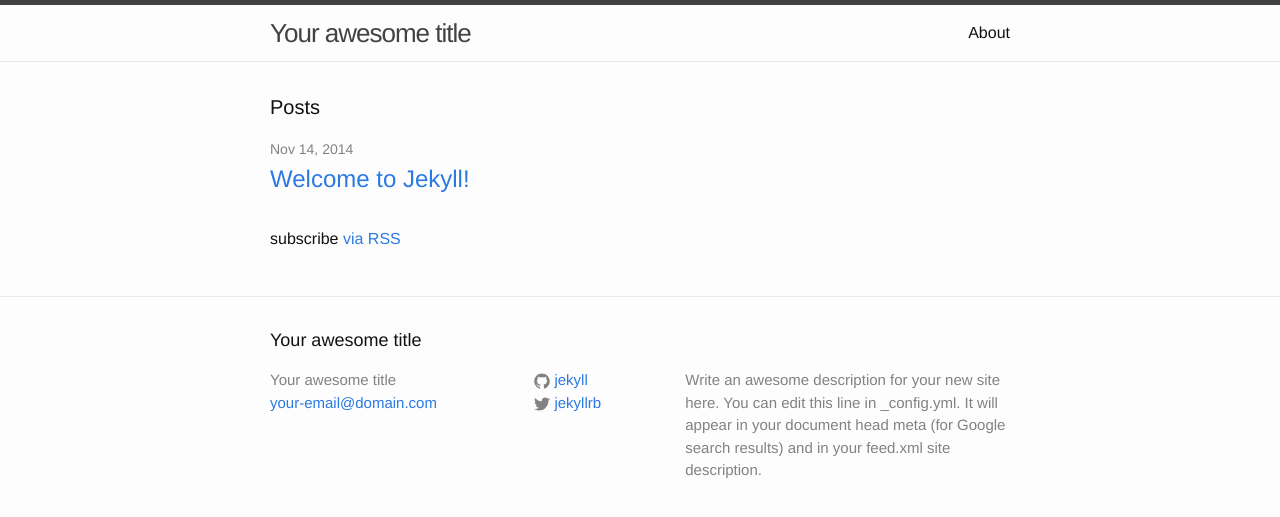
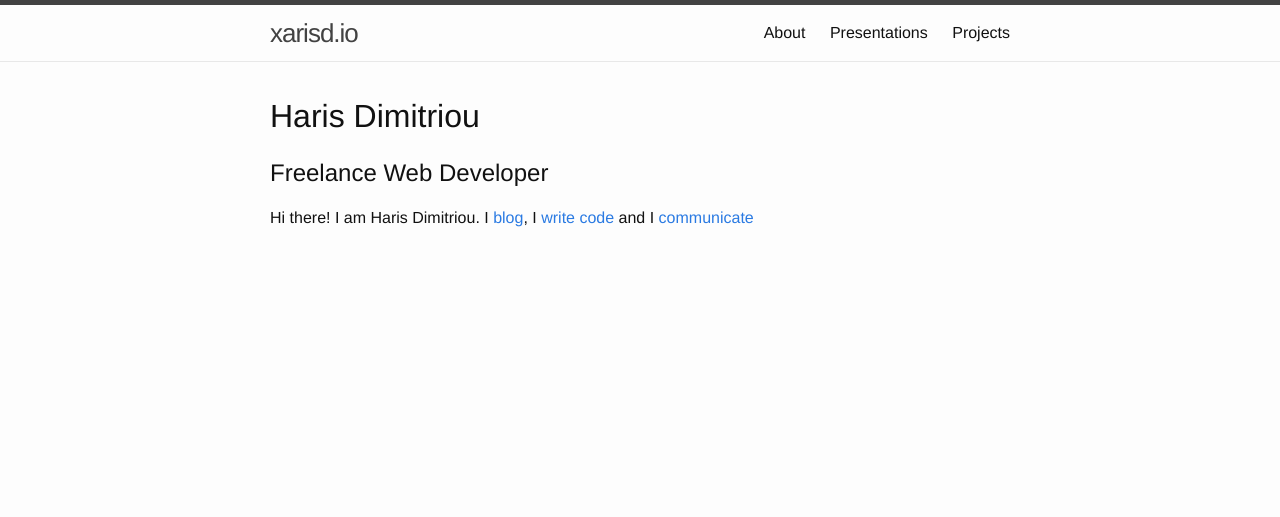
Before and after one commit to xarisd/xarisd.io, a Jekyll site: the page built from index.html, in a window 1280 px wide. Shown: the top 517 px of the page. Built offline with Jekyll 4.4.1, drawn with Linux system fonts in a browser that asks for light colours.

Commit message:
First setup
* Use a non-bolg front page
* Make pages: about, presentations, projects
* Add sample data for presentations

```diff
--- a/_config.yml
+++ b/_config.yml
@@ -1,14 +1,17 @@
 # Site settings
-title: Your awesome title
-email: your-email@domain.com
+title: xarisd.io
+email: xaris.dimitriou@gmail.com
 description: > # this means to ignore newlines until "baseurl:"
   Write an awesome description for your new site here. You can edit this
   line in _config.yml. It will appear in your document head meta (for
   Google search results) and in your feed.xml site description.
 baseurl: "" # the subpath of your site, e.g. /blog/
-url: "http://yourdomain.com" # the base hostname & protocol for your site
-twitter_username: jekyllrb
-github_username:  jekyll
+url: "http://xarisd.io" # the base hostname & protocol for your site
+twitter_username: xarisd
+github_username:  xarisd
+
+# Global Settings
+destination: _deploy
 
 # Build settings
 markdown: kramdown
--- /dev/null
+++ b/_layouts/frontpage.html
@@ -0,0 +1,18 @@
+<!DOCTYPE html>
+<html>
+
+  {% include head.html %}
+
+  <body>
+
+    {% include header.html %}
+
+    <div class="page-content">
+      <div class="wrapper">
+        {{ content }}
+      </div>
+    </div>
+
+  </body>
+
+</html>
--- a/index.html
+++ b/index.html
@@ -1,23 +1,7 @@
 ---
-layout: default
+layout: frontpage
 ---
 
-<div class="home">
-
-  <h1 class="page-heading">Posts</h1>
-
-  <ul class="post-list">
-    {% for post in site.posts %}
-      <li>
-        <span class="post-meta">{{ post.date | date: "%b %-d, %Y" }}</span>
-
-        <h2>
-          <a class="post-link" href="{{ post.url | prepend: site.baseurl }}">{{ post.title }}</a>
-        </h2>
-      </li>
-    {% endfor %}
-  </ul>
-
-  <p class="rss-subscribe">subscribe <a href="{{ "/feed.xml" | prepend: site.baseurl }}">via RSS</a></p>
-
-</div>
+<h1>Haris Dimitriou</h1>
+<h2>Freelance Web Developer</h2>
+<p>Hi there! I am Haris Dimitriou. I <a href="/blog">blog</a>, I <a href="https://github.com/xarisd">write code</a> and I <a href="http://twitter.com/xarisd">communicate</a></p>
--- /dev/null
+++ b/projects.md
@@ -0,0 +1,7 @@
+---
+layout: page
+title: Projects
+permalink: /projects/
+---
+
+Here you can find my projects
```
Also changed, not shown: _data/presentations.yml (added, +14 -0 lines), blog/index.html (added, +24 -0 lines), presentations.md (added, +17 -0 lines), _drafts/welcome-to-jekyll.markdown (renamed from _posts/2014-11-14-welcome-to-jekyll.markdown), 1 other file.
